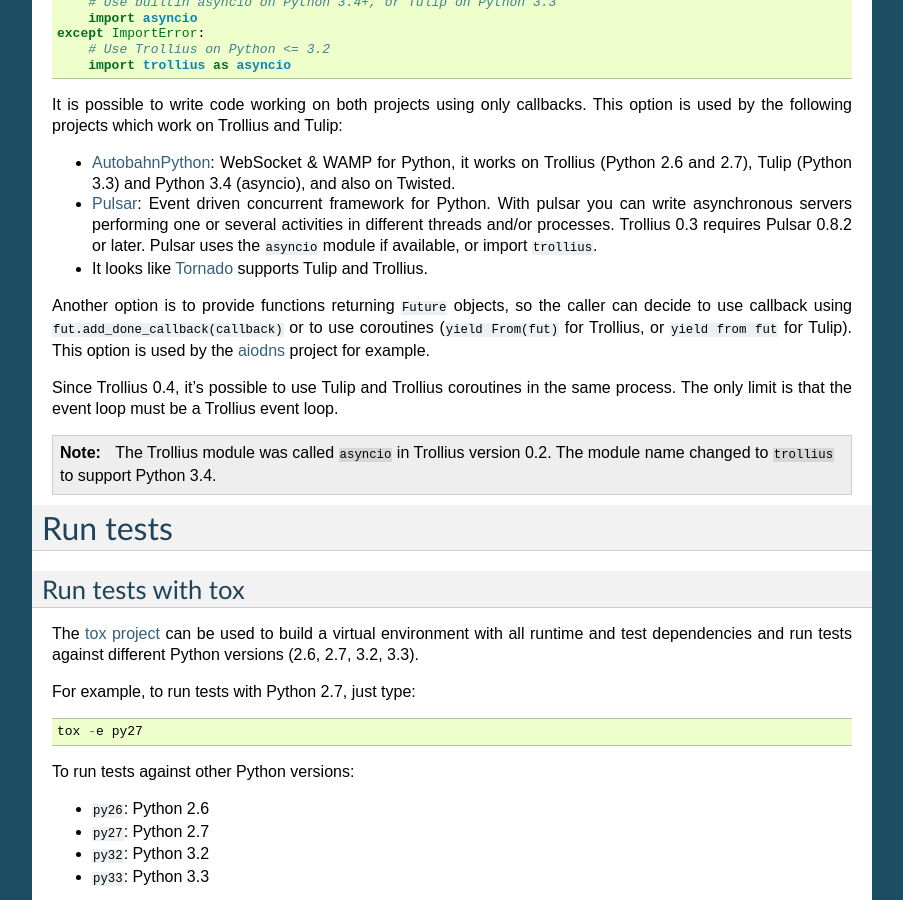
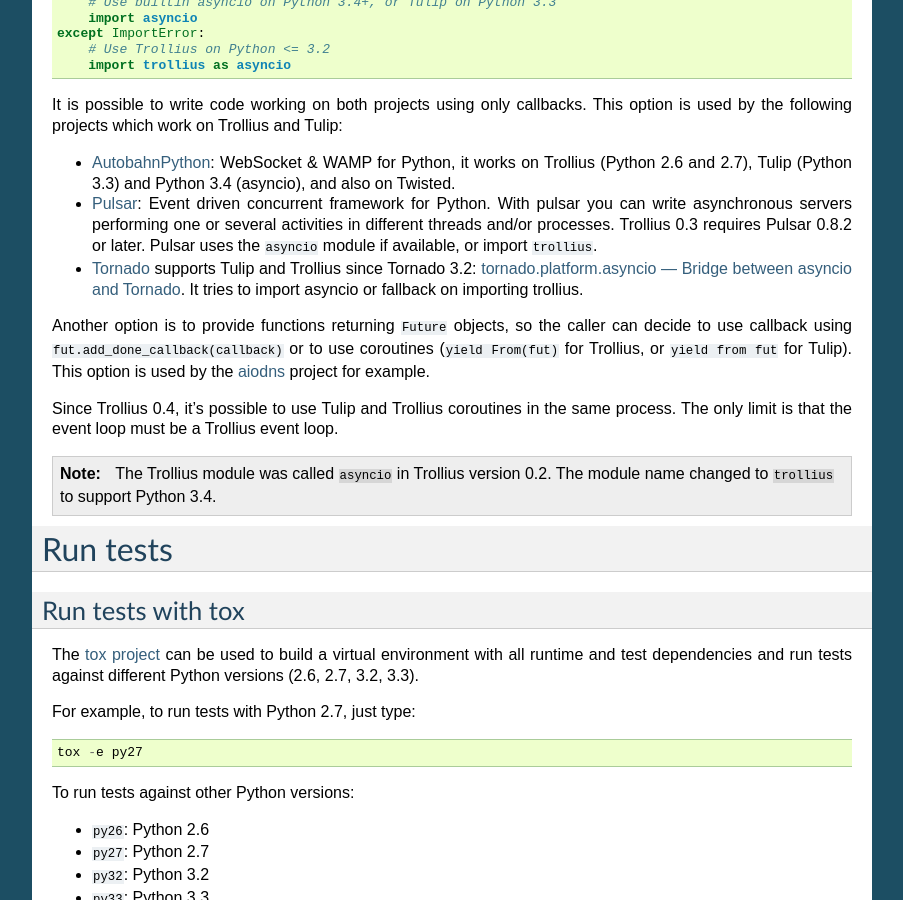
Before and after one commit to openstack-archive/deb-python-trollius, a Sphinx documentation site: the page built from doc/index.rst, in a window 1280 px wide and 900 px high, scrolled down 4289 px. Shown: the whole window, without its empty margins (198-1101 px from the left). Built offline with Sphinx 7.4.7, drawn with Linux system fonts in a browser that asks for light colours.

Commit message:
Tornado doc

```diff
--- a/doc/index.rst
+++ b/doc/index.rst
@@ -290,8 +290,10 @@ This option is used by the following projects which work on Trollius and Tulip:
   performing one or several activities in different threads and/or processes.
   Trollius 0.3 requires Pulsar 0.8.2 or later. Pulsar uses the ``asyncio``
   module if available, or import ``trollius``.
-* It looks like `Tornado <http://www.tornadoweb.org/>`_ supports Tulip and
-  Trollius.
+* `Tornado <http://www.tornadoweb.org/>`_ supports Tulip and Trollius since
+  Tornado 3.2: `tornado.platform.asyncio — Bridge between asyncio and Tornado
+  <http://tornado.readthedocs.org/en/latest/asyncio.html>`_. It tries to import
+  asyncio or fallback on importing trollius.
 
 Another option is to provide functions returning ``Future`` objects, so the
 caller can decide to use callback using ``fut.add_done_callback(callback)`` or
```
